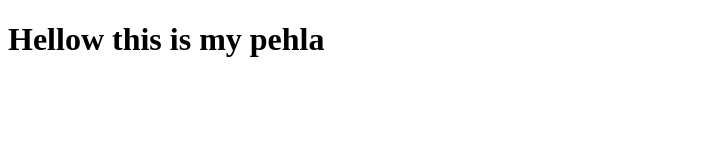
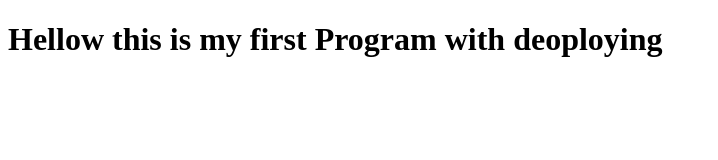
Before and after one commit to MrAzeem0/bootcamp2020, a plain HTML site: page index.html in a window 1280 px wide. Shown: the whole page, without its empty margins (0-718 px from the left). Drawn offline with Linux system fonts and the light colour scheme.

Commit message:
Update index.html

```diff
--- a/index.html
+++ b/index.html
@@ -6,6 +6,6 @@
     <title>Document</title>
 </head>
 <body>
-    <h1>Hellow this is my pehla</h1>
+    <h1>Hellow this is my first Program with deoploying</h1>
 </body>
 </html>
```
